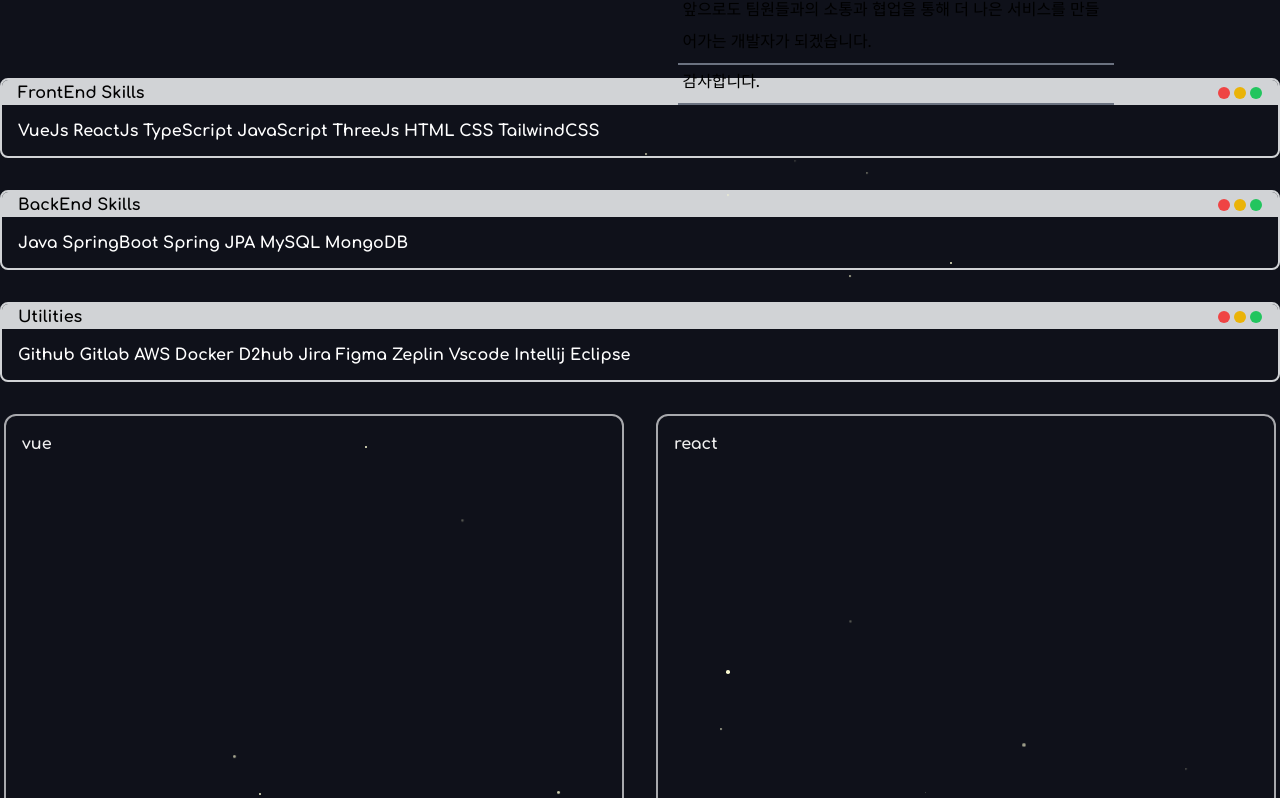
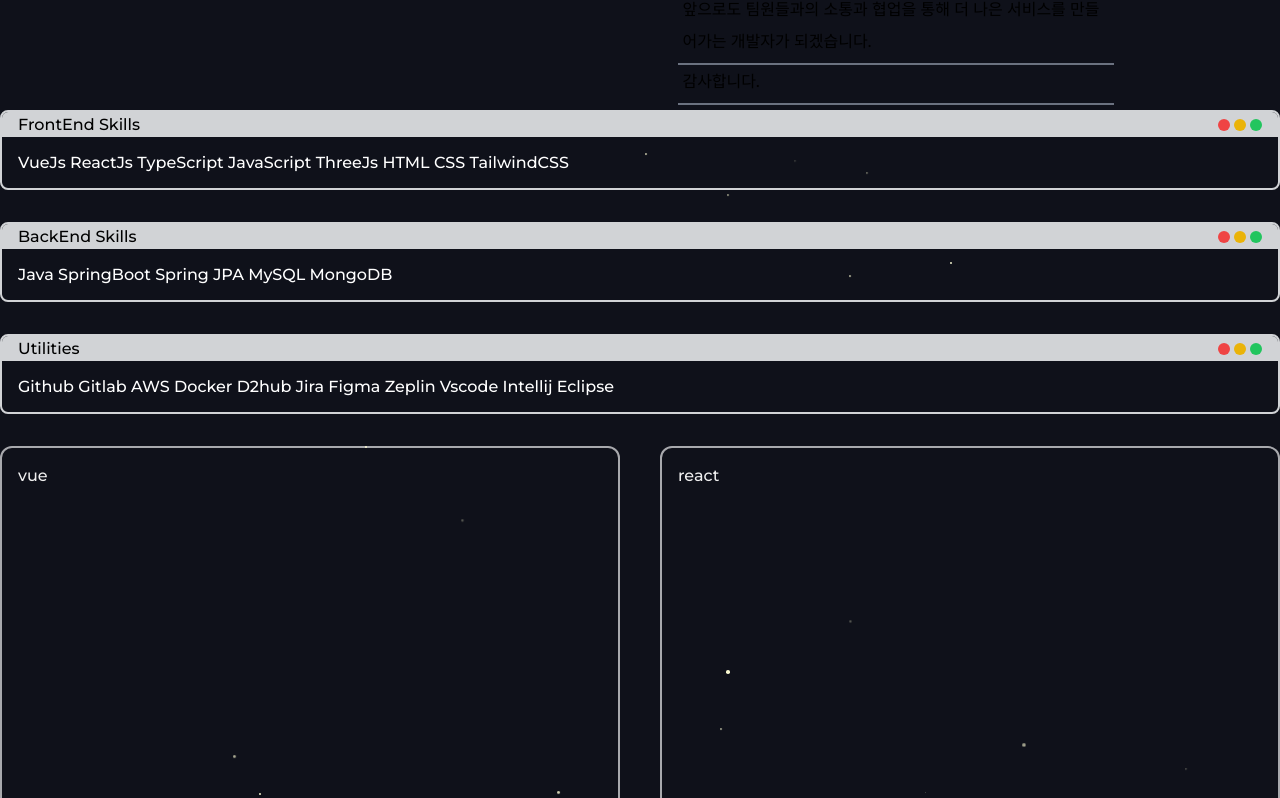
Before and after one commit to changheonkim/portfolio, a Next.js app: page / in a window 1280 px wide. Shown: the part 1522-2320 px from the top of the page. Built offline with nearby package versions, Linux system fonts and the light colour scheme.

Commit message:
fix: skillSection 사이즈 조정

```diff
--- a/src/features/skillSection/ui/SkillSection.tsx
+++ b/src/features/skillSection/ui/SkillSection.tsx
@@ -1,20 +1,9 @@
-import { Comfortaa } from 'next/font/google';
-
-import SectionContainer from '@/widgets/sectionContainer';
 import Monitor from './Monitor';
-
-const comfortaa = Comfortaa({
-  variable: '--comfortaa', // CSS 변수 이름 수정
-  subsets: ['latin'], // 필요한 문자 집합 (한글 지원 필요 시 'latin-ext', 'korean' 추가)
-  weight: ['700'], // 사용할 폰트 가중치
-});
 
 export default function SkillSection() {
   return (
-    <SectionContainer>
-      <div
-        className={`w-full flex flex-col justify-center items-center gap-8 text-[#efefef] ${comfortaa.className}`}
-      >
+    <div className="w-full h-screen flex justify-center items-center">
+      <div className="w-[1300px] flex flex-col justify-center items-center gap-8 text-[#efefef]">
         <Monitor kind="FrontEnd Skills">
           <div>
             VueJs ReactJs TypeScript JavaScript ThreeJs HTML CSS TailwindCSS
@@ -32,7 +21,7 @@
           </div>
         </Monitor>
 
-        <div className="flex justify-between gap-8">
+        <div className="w-full flex justify-between gap-[20px]">
           <div className="w-[620px] h-[400px] border-2 rounded-xl border-[#A8A9AD] flex p-4">
             vue
           </div>
@@ -41,6 +30,6 @@
           </div>
         </div>
       </div>
-    </SectionContainer>
+    </div>
   );
 }
```
